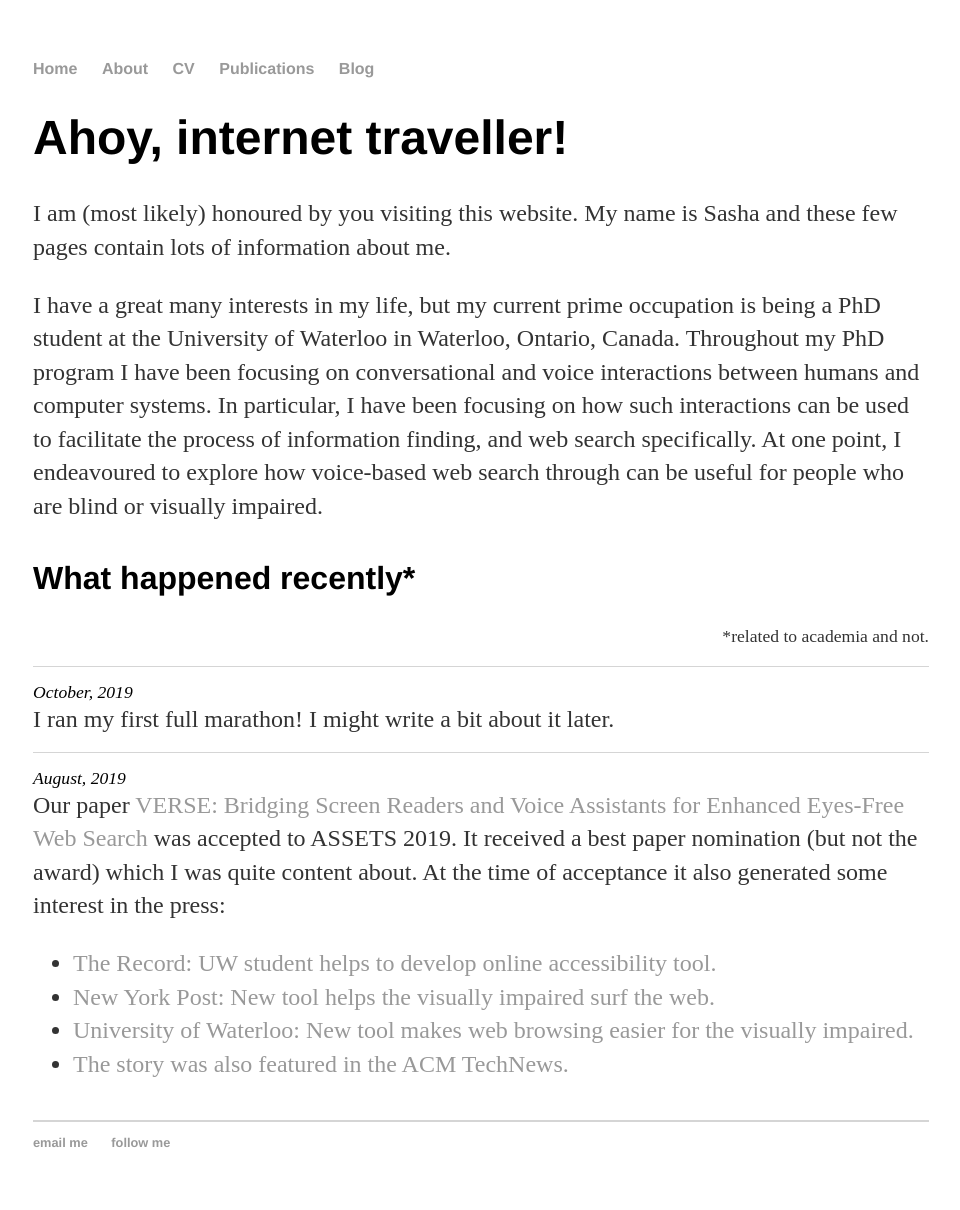
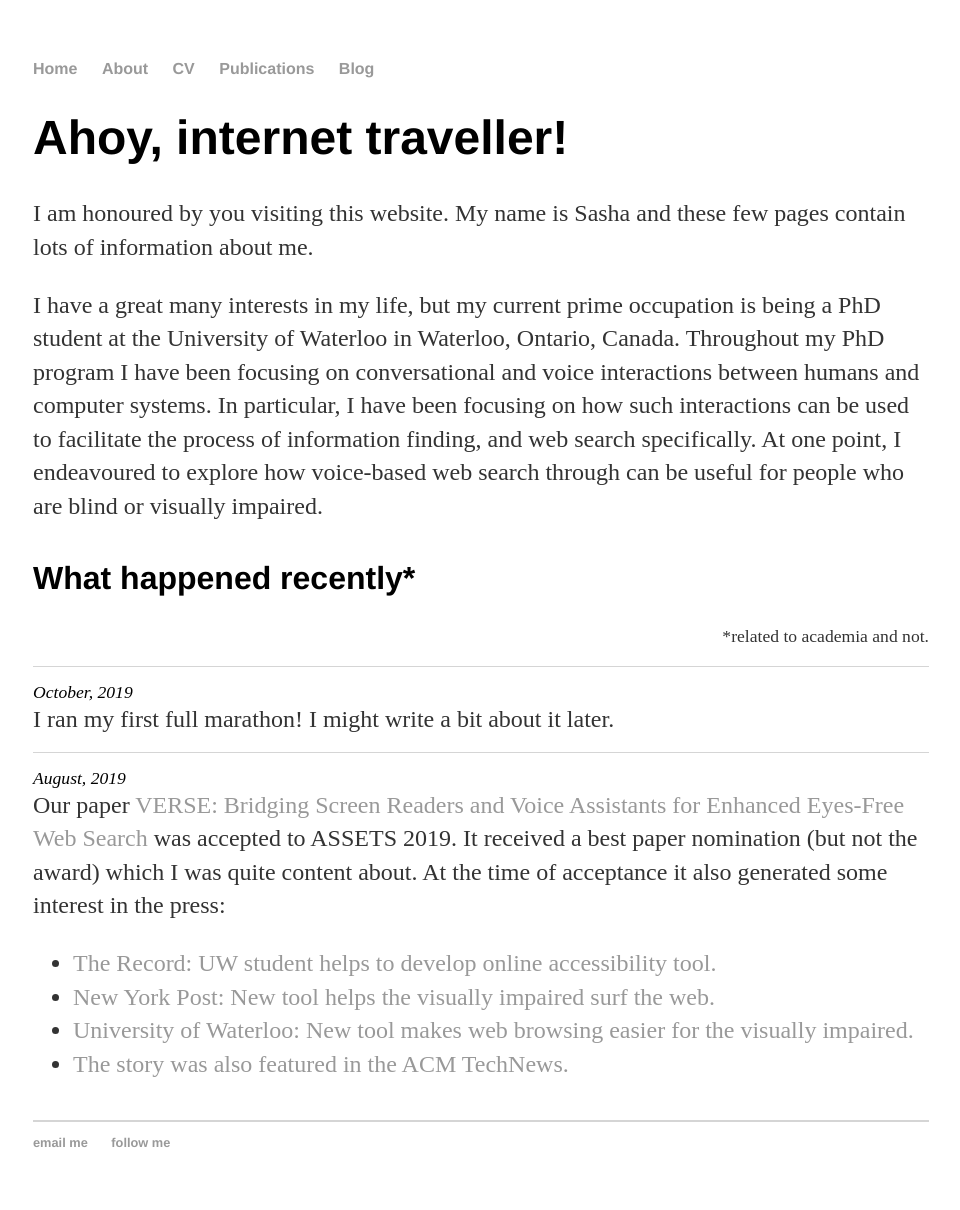
Before and after one commit to sashavtyurina/sashavtyurina.github.io, a Jekyll site: the page built from index.html, in a window 1280 px wide. Shown: the whole page, without its empty margins (159-1119 px from the left). Built offline with Jekyll 4.4.1, drawn with Linux system fonts in a browser that asks for light colours.

Commit message:
minor edits

```diff
--- a/index.html
+++ b/index.html
@@ -4,7 +4,7 @@ title: Sasha Vtyurina
 ---
 <div class="blurb">
   <h1>Ahoy, internet traveller!</h1>
-    <p>I am (most likely) honoured by you visiting this website. My name is Sasha and these few pages contain lots of information about me.</p>
+    <p>I am honoured by you visiting this website. My name is Sasha and these few pages contain lots of information about me.</p>
 
     <p> I have a great many interests in my life, but my current prime occupation is being a PhD student at the University of Waterloo in Waterloo, Ontario, Canada. Throughout my PhD program I have been focusing on conversational and voice interactions between humans and computer systems. In particular, I have been focusing on how such interactions can be used to facilitate the process of information finding, and web search specifically. At one point, I endeavoured to explore how voice-based web search through can be useful for people who are blind or visually impaired. </p>
 
--- a/papers/index.html
+++ b/papers/index.html
@@ -9,12 +9,13 @@ title: Publications
 <!-- VERSE ASSETS -->
   <div class="pub">
     <div class="title">VERSE: Bridging Screen Readers and Voice Assistants for Enhanced Eyes-Free Web Search</div>
-    <div class="authors"><b>Alexandra Vtyurina</b>, Adam Fourney, Meredith Ringel Morris, Leah Findlater, Ryen White</div>
+    <div class="authors"><strong>Alexandra Vtyurina</strong>, Adam Fourney, Meredith Ringel Morris, Leah Findlater, Ryen White</div>
     <div class="venue">The 21st International ACM SIGACCESS Conference on Computers and Accessibility (ASSETS 2019)</div>
     <div class="source">
       <ul>
         <li><a href="https://dl.acm.org/citation.cfm?id=3353773">DL</a></li>
         <li><a href="papers/VERSE_ASSETS2019.pdf">PDF</a></li>
+        <li><a href="https://www.youtube.com/watch?v=rdtFgk8qYaA">Video demo</a></li>
       </ul>
     </div>
   </div>
```
Also changed, not shown: other parts of papers/index.html (+0 -1 lines).
